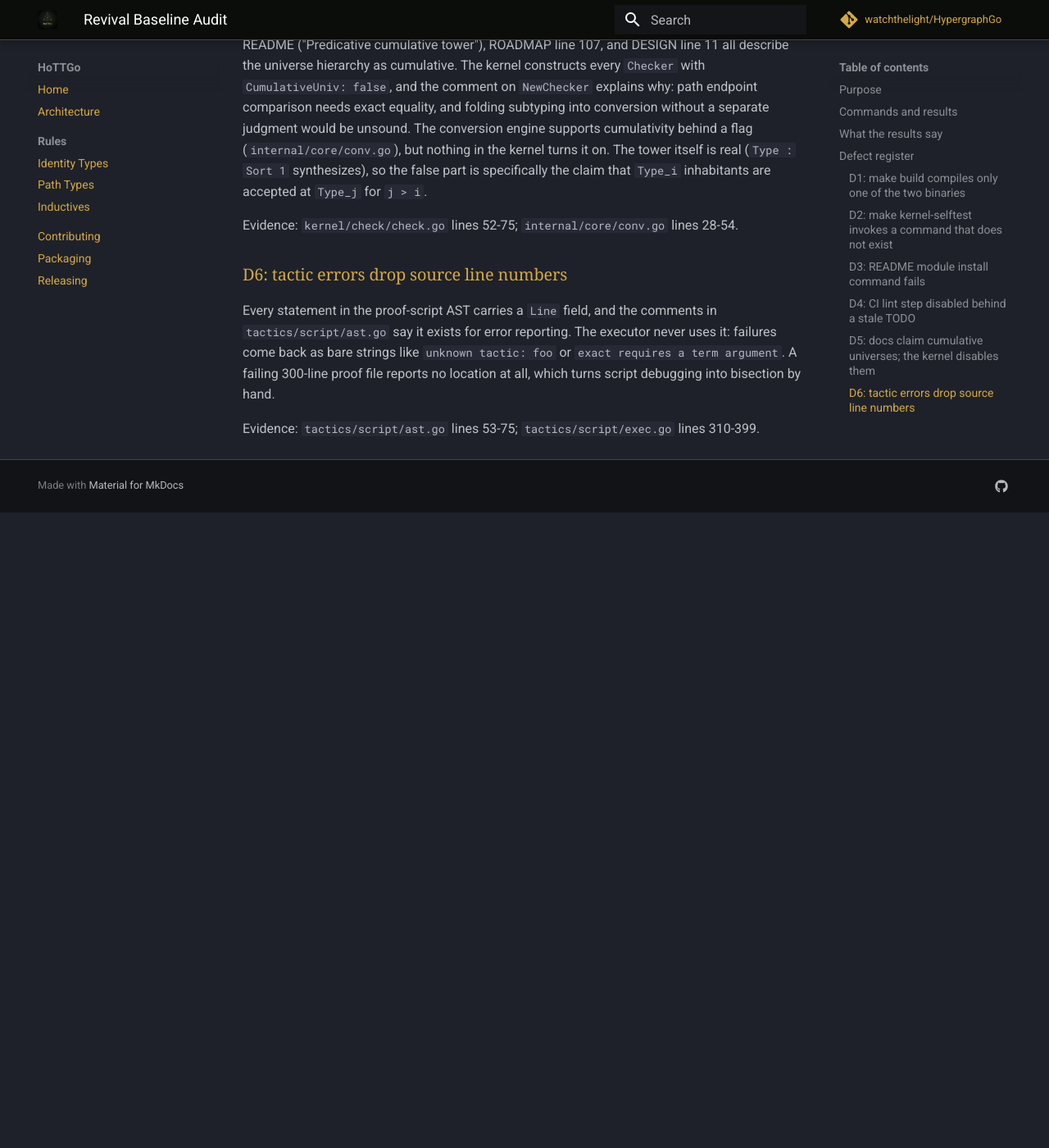
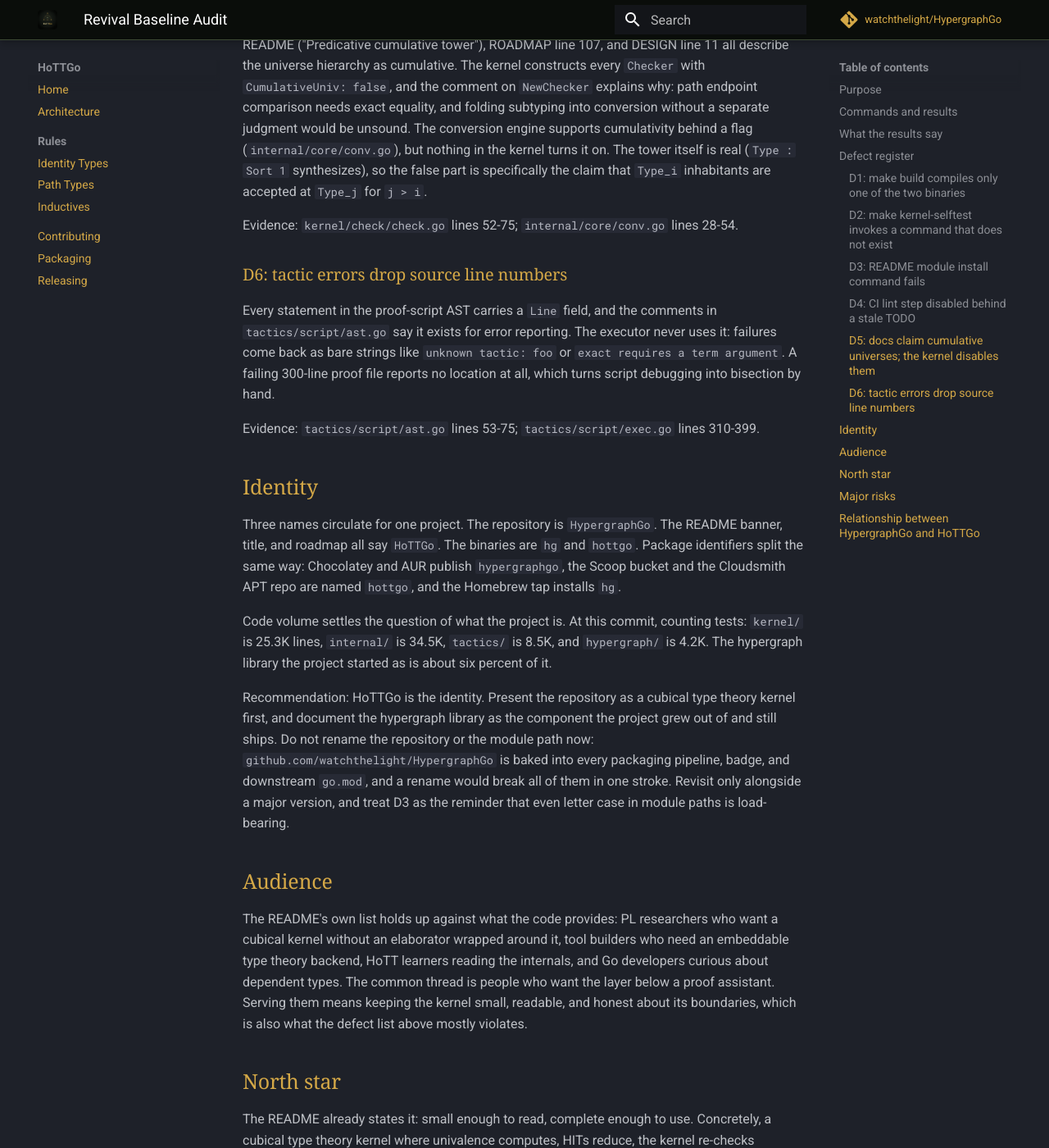
Before and after one commit to watchthelight/HypergraphGo, an MkDocs documentation site: the page built from docs/audits/2026-08-01_revival-baseline.md, in a window 1280 px wide and 1400 px high, scrolled down 2401 px. Shown: the whole window at 82% size. Built offline with MkDocs 1.6.1 and Material for MkDocs 9.7.7, drawn with Linux system fonts in a browser that asks for light colours; comment, search, counter and statistics services are not loaded; before the commit the page ends 3026 px from its top, so only the background shows below that; some of the changed text lies outside the part shown.

Commit message:
docs(audit): set identity, direction, and risk conclusions

```diff
--- a/docs/audits/2026-08-01_revival-baseline.md
+++ b/docs/audits/2026-08-01_revival-baseline.md
@@ -113,3 +113,77 @@ debugging into bisection by hand.
 
 Evidence: `tactics/script/ast.go` lines 53-75; `tactics/script/exec.go`
 lines 310-399.
+
+## Identity
+
+Three names circulate for one project. The repository is `HypergraphGo`. The
+README banner, title, and roadmap all say `HoTTGo`. The binaries are `hg` and
+`hottgo`. Package identifiers split the same way: Chocolatey and AUR publish
+`hypergraphgo`, the Scoop bucket and the Cloudsmith APT repo are named
+`hottgo`, and the Homebrew tap installs `hg`.
+
+Code volume settles the question of what the project is. At this commit,
+counting tests: `kernel/` is 25.3K lines, `internal/` is 34.5K, `tactics/`
+is 8.5K, and `hypergraph/` is 4.2K. The hypergraph library the project
+started as is about six percent of it.
+
+Recommendation: HoTTGo is the identity. Present the repository as a cubical
+type theory kernel first, and document the hypergraph library as the
+component the project grew out of and still ships. Do not rename the
+repository or the module path now: `github.com/watchthelight/HypergraphGo`
+is baked into every packaging pipeline, badge, and downstream `go.mod`, and
+a rename would break all of them in one stroke. Revisit only alongside a
+major version, and treat D3 as the reminder that even letter case in module
+paths is load-bearing.
+
+## Audience
+
+The README's own list holds up against what the code provides: PL
+researchers who want a cubical kernel without an elaborator wrapped around
+it, tool builders who need an embeddable type theory backend, HoTT learners
+reading the internals, and Go developers curious about dependent types. The
+common thread is people who want the layer below a proof assistant. Serving
+them means keeping the kernel small, readable, and honest about its
+boundaries, which is also what the defect list above mostly violates.
+
+## North star
+
+The README already states it: small enough to read, complete enough to use.
+Concretely, a cubical type theory kernel where univalence computes, HITs
+reduce, the kernel re-checks everything that crosses its boundary, and the
+whole thing ships as one static binary. Growth should deepen trust in that
+kernel (tests, docs that match behavior, sharper errors) rather than widen
+scope toward being a proof assistant.
+
+## Major risks
+
+Technical:
+
+- Lint has been off since spring (D4). Cheap drift accumulates invisibly.
+- The cumulativity gap (D5) sits at the soundness boundary. Docs promising
+  more than the kernel checks is the worst place in the project to
+  overclaim.
+- Race coverage exists only in CI on Linux; local Windows development
+  cannot run `-race` (cgo toolchain path issue).
+- Proof-script debugging without line numbers (D6) gets worse as example
+  suites grow.
+
+Product:
+
+- The name split taxes every funnel. A reader lands on HoTTGo branding,
+  installs a package called `hypergraphgo`, and receives a binary named
+  `hg`. Each hop sheds users.
+- Six weeks of silence with green tests reads as abandonment from outside.
+  Small visible commits are the fix, and they are cheap.
+- Single-maintainer history: 306 of roughly 417 commits are one identity.
+  The docs and tests are the only onboarding that exists.
+
+## Relationship between HypergraphGo and HoTTGo
+
+They are one project and should stay that way. The hypergraph library is
+the origin, works, has tests, and costs little to keep. The kernel is the
+point. Keep both CLIs (`hg` for hypergraph operations, `hottgo` for the
+kernel), keep one repository and one module path, and make the
+documentation stop implying two projects. The identity work in this audit
+plus the D1/D3 fixes get most of the way there without breaking a single
+downstream consumer.
```
